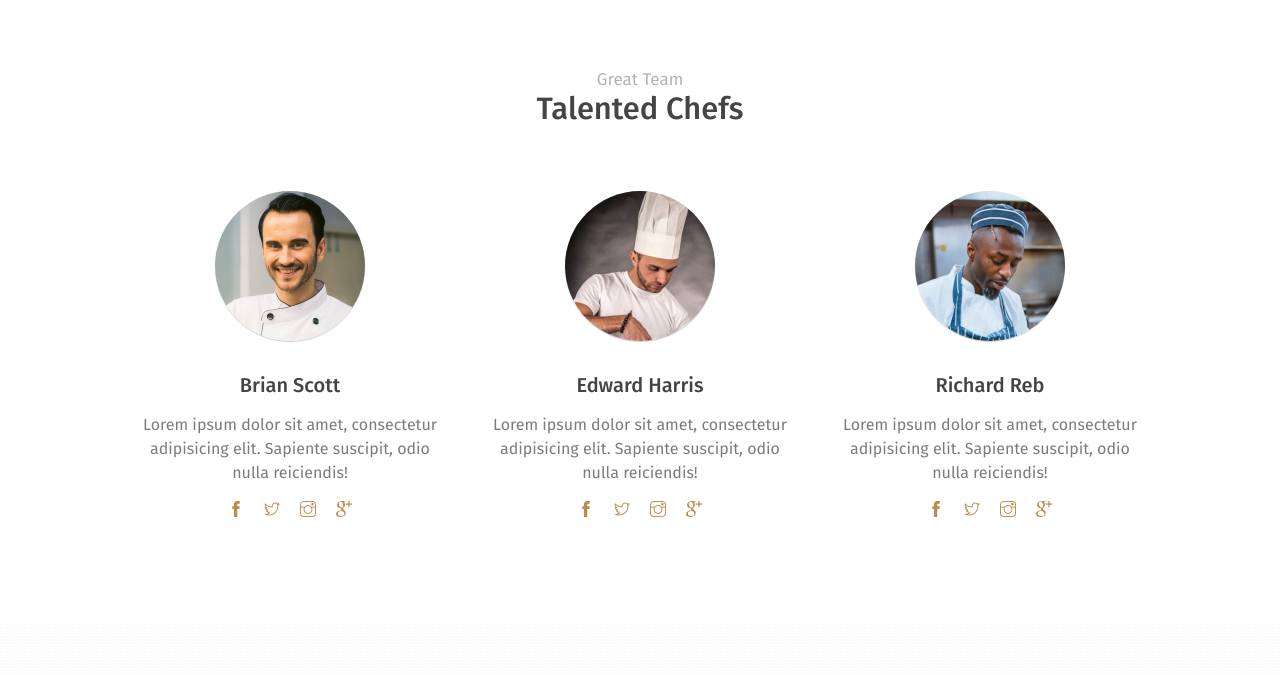
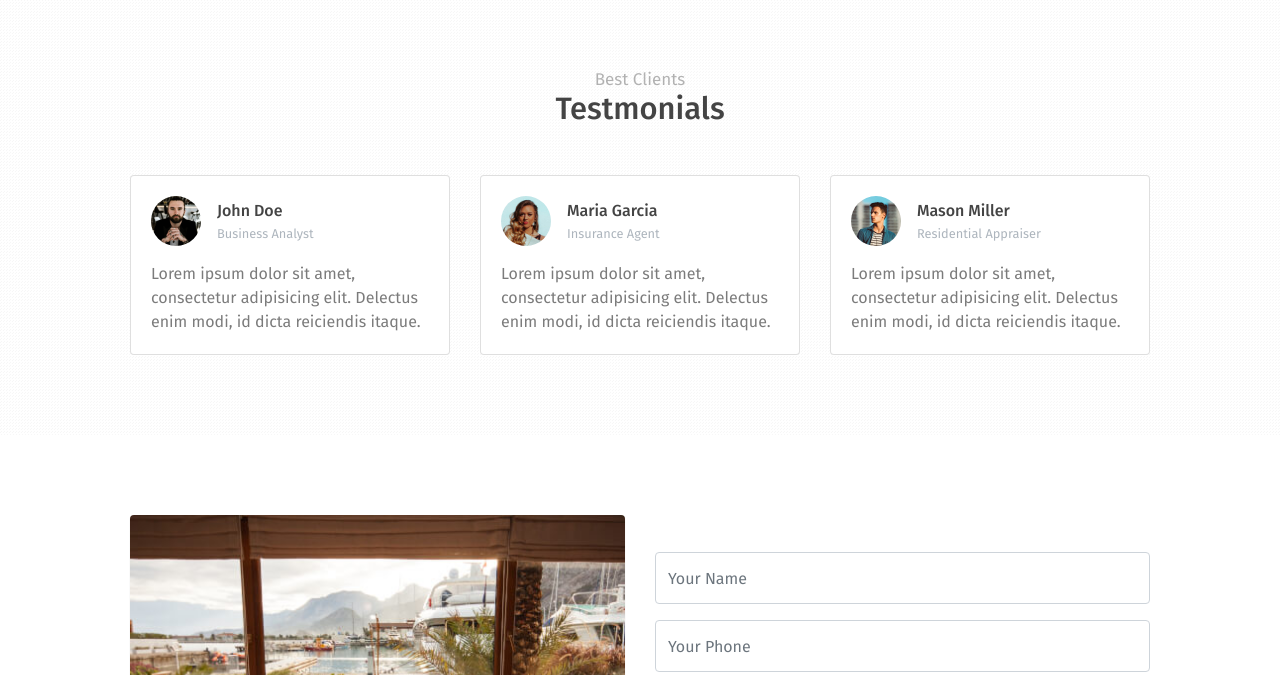
Before and after one commit to CPNV-ES/RIA-EggFlix, a website: page public/index.html in a window 1280 px wide. Shown: the part 788-1463 px from the top of the page. Drawn offline with Linux system fonts and the light colour scheme.

Commit message:
feat : delete team section

```diff
--- a/public/index.html
+++ b/public/index.html
@@ -66,56 +66,6 @@
         </div>
     </header>
     <!-- End Of Page Header -->
-
-    <!-- Team Section -->
-    <section id="team">
-        <div class="container">
-            <h6 class="section-subtitle text-center">Great Team</h6>
-            <h3 class="section-title mb-5 text-center">Talented Chefs</h3>
-            <div class="row">
-                <div class="col-md-4 my-3">
-                    <div class="team-wrapper text-center">
-                        <img src="imgs/chef-1.jpg" class="circle-120 rounded-circle mb-3 shadow" alt="Download free bootstrap 4 landing page, free boootstrap 4 templates, Download free bootstrap 4.1 landing page, free boootstrap 4.1.1 templates, Pigga Landing page">
-                        <h5 class="my-3">Brian Scott</h5>
-                        <p>Lorem ipsum dolor sit amet, consectetur adipisicing elit. Sapiente suscipit, odio nulla reiciendis!</p>
-                        <h6 class="socials mt-3">
-                            <a href="javascript:void(0)" class="px-2"><i class="ti-facebook"></i></a>
-                            <a href="javascript:void(0)" class="px-2"><i class="ti-twitter"></i></a>
-                            <a href="javascript:void(0)" class="px-2"><i class="ti-instagram"></i></a>
-                            <a href="javascript:void(0)" class="px-2"><i class="ti-google"></i></a>
-                        </h6>
-                    </div>
-                </div>
-                <div class="col-md-4 my-3">
-                    <div class="team-wrapper text-center">
-                        <img src="imgs/chef-2.jpg" class="circle-120 rounded-circle mb-3 shadow" alt="Download free bootstrap 4 landing page, free boootstrap 4 templates, Download free bootstrap 4.1 landing page, free boootstrap 4.1.1 templates, Pigga Landing page">
-                        <h5 class="my-3">Edward Harris</h5>
-                        <p>Lorem ipsum dolor sit amet, consectetur adipisicing elit. Sapiente suscipit, odio nulla reiciendis!</p>
-                        <h6 class="socials mt-3">
-                            <a href="javascript:void(0)" class="px-2"><i class="ti-facebook"></i></a>
-                            <a href="javascript:void(0)" class="px-2"><i class="ti-twitter"></i></a>
-                            <a href="javascript:void(0)" class="px-2"><i class="ti-instagram"></i></a>
-                            <a href="javascript:void(0)" class="px-2"><i class="ti-google"></i></a>
-                        </h6>
-                    </div>
-                </div>
-                <div class="col-md-4 my-3">
-                    <div class="team-wrapper text-center">
-                        <img src="imgs/chef-3.jpg" class="circle-120 rounded-circle mb-3 shadow" alt="Download free bootstrap 4 landing page, free boootstrap 4 templates, Download free bootstrap 4.1 landing page, free boootstrap 4.1.1 templates, Pigga Landing page">
-                        <h5 class="my-3">Richard Reb</h5>
-                        <p>Lorem ipsum dolor sit amet, consectetur adipisicing elit. Sapiente suscipit, odio nulla reiciendis!</p>
-                        <h6 class="socials mt-3">
-                            <a href="javascript:void(0)" class="px-2"><i class="ti-facebook"></i></a>
-                            <a href="javascript:void(0)" class="px-2"><i class="ti-twitter"></i></a>
-                            <a href="javascript:void(0)" class="px-2"><i class="ti-instagram"></i></a>
-                            <a href="javascript:void(0)" class="px-2"><i class="ti-google"></i></a>
-                        </h6>
-                    </div>
-                </div>
-            </div>
-        </div>
-    </section>
-    <!-- End of Team Section -->
 
     <!-- Testmonial Section -->
     <section id="testmonial" class="pattern-style-3">
```
